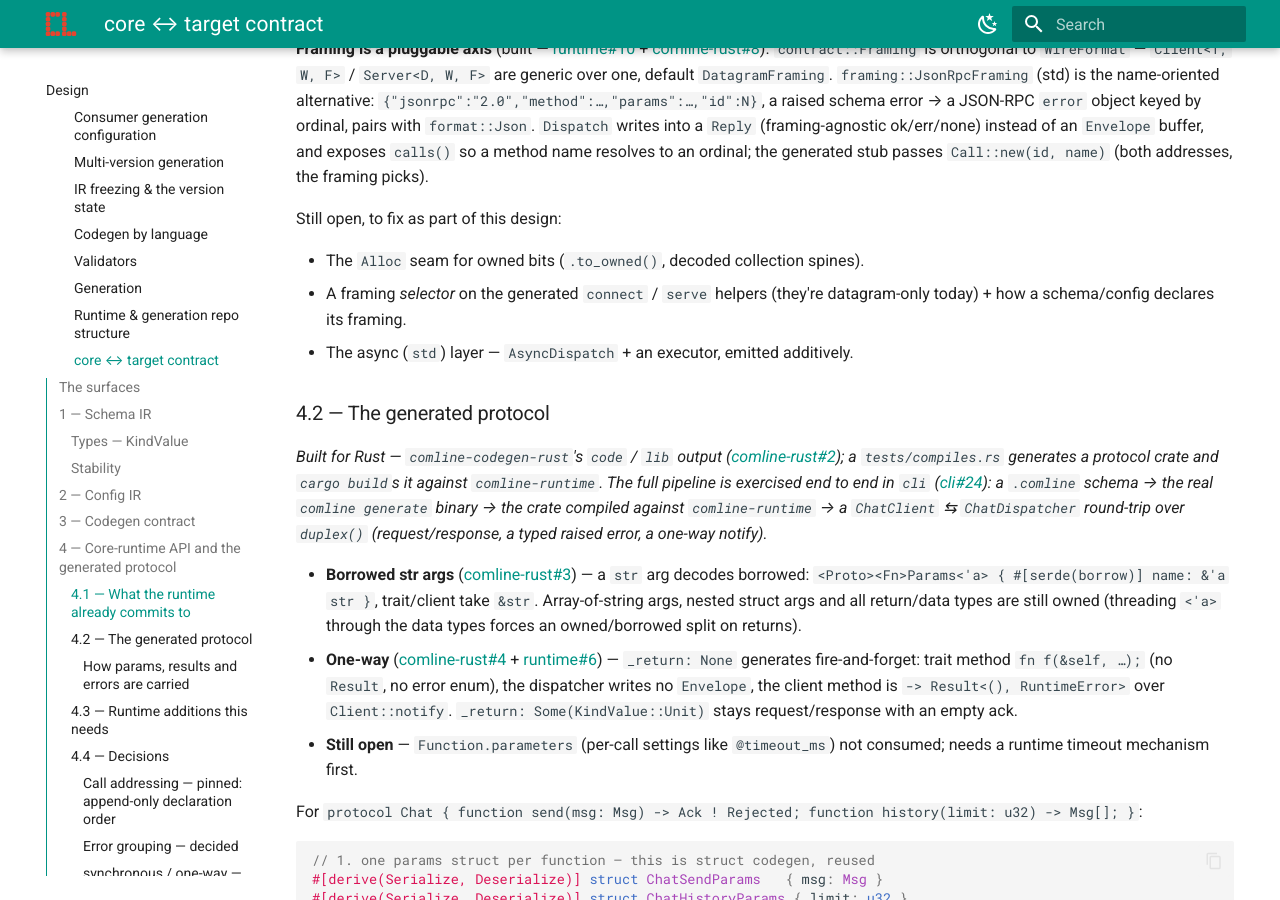
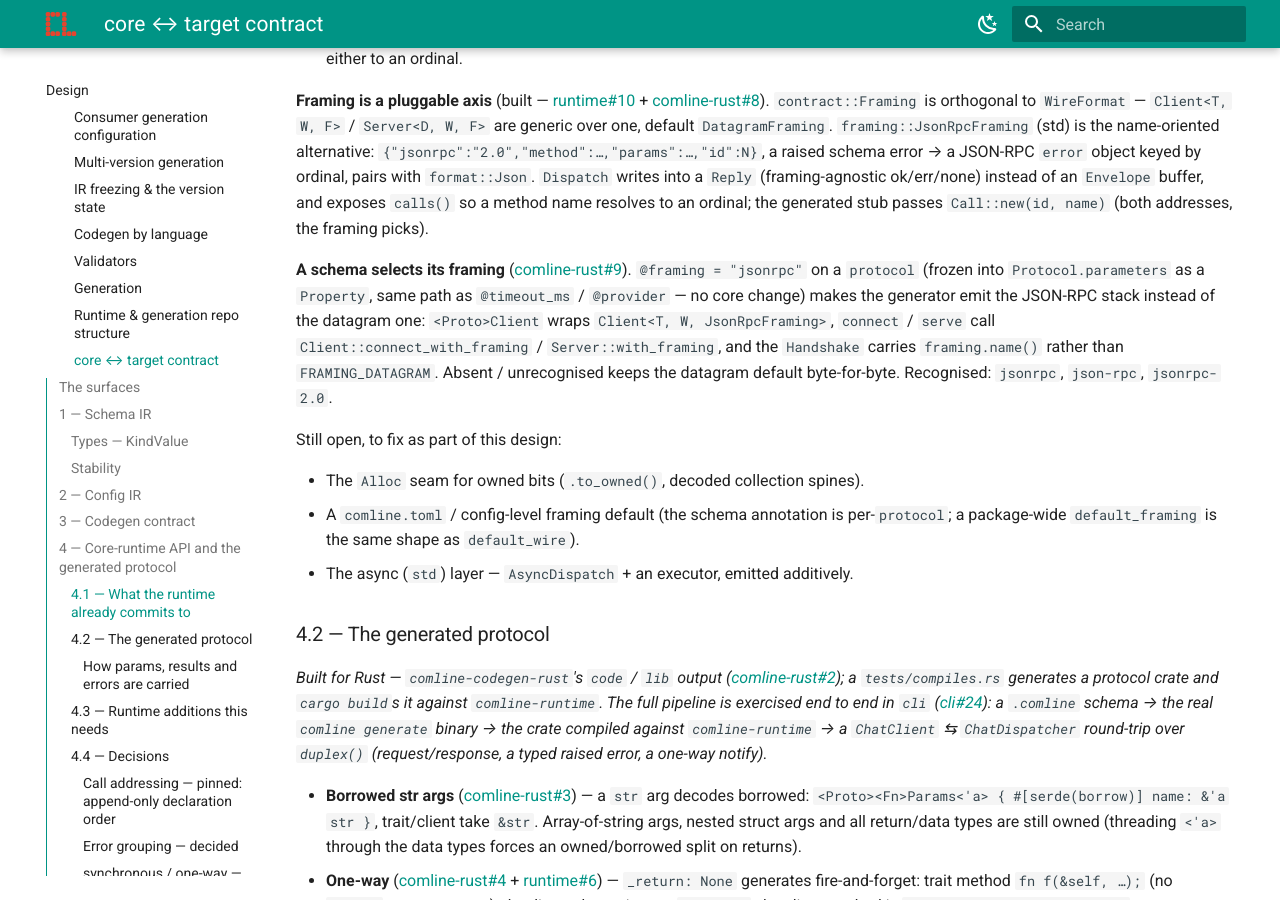
Before and after one commit to ComlineProject/docs, an MkDocs documentation site: the page built from docs/docs/design/core-target-contract.md, in a window 1280 px wide and 900 px high, scrolled down 4148 px. Built offline with MkDocs 1.6.1 and Material for MkDocs 9.7.7, drawn with Linux system fonts in a browser that asks for light colours; the version menu is left out; some of the changed text lies outside the part shown.

Commit message:
docs: the @framing protocol selector landed (comline-rust#9)
core-target-contract.md — record that the generated connect/serve helpers
now honour `@framing = "jsonrpc"` on a protocol; the remaining open item is
a package-wide framing default in config, not the selector.

guide/idl/protocol.md — a "Protocol annotations" section documenting
`@framing` for schema authors.

```diff
--- a/docs/docs/design/core-target-contract.md
+++ b/docs/docs/design/core-target-contract.md
@@ -14,7 +14,9 @@ layer is replaced by real `wire` (framing) + `transport` (`Transport` trait,
 modules (7d–7e), tested end to end over both transports. The §4.4 IR changes are
 landed in `comline-core` (drop `synchronous`, `Function.parameters`,
 `KindValue::Unit` — core#46; `throws: Vec<u16>` + error ordinals — core#47).
-Open: the `Alloc` seam, a JSON-RPC framing option, the async layer (7f+) ·
+Pluggable framing with a JSON-RPC impl (runtime#10 + comline-rust#8) and the
+per-`protocol` `@framing` selector (comline-rust#9) are built.
+Open: the `Alloc` seam, a config-level framing default, the async layer (7f+) ·
 Affects
 `ComlineProject/core`, `ComlineProject/generation`, `ComlineProject/runtime`,
 `ComlineProject/comline-<lang>`, `ComlineProject/cli`
@@ -192,11 +194,14 @@ built and tested (no more `todo!()` on this path):
 
 **Framing is a pluggable axis** (built — [runtime#10](https://github.com/ComlineProject/runtime/pull/10) + [comline-rust#8](https://github.com/ComlineProject/comline-rust/pull/8)). `contract::Framing` is orthogonal to `WireFormat` — `Client<T, W, F>` / `Server<D, W, F>` are generic over one, default `DatagramFraming`. `framing::JsonRpcFraming` (std) is the name-oriented alternative: `{"jsonrpc":"2.0","method":…,"params":…,"id":N}`, a raised schema error → a JSON-RPC `error` object keyed by ordinal, pairs with `format::Json`. `Dispatch` writes into a `Reply` (framing-agnostic ok/err/none) instead of an `Envelope` buffer, and exposes `calls()` so a method name resolves to an ordinal; the generated stub passes `Call::new(id, name)` (both addresses, the framing picks).
 
+**A schema selects its framing** ([comline-rust#9](https://github.com/ComlineProject/comline-rust/pull/9)). `@framing = "jsonrpc"` on a `protocol` (frozen into `Protocol.parameters` as a `Property`, same path as `@timeout_ms` / `@provider` — no core change) makes the generator emit the JSON-RPC stack instead of the datagram one: `<Proto>Client` wraps `Client<T, W, JsonRpcFraming>`, `connect` / `serve` call `Client::connect_with_framing` / `Server::with_framing`, and the `Handshake` carries `framing.name()` rather than `FRAMING_DATAGRAM`. Absent / unrecognised keeps the datagram default byte-for-byte. Recognised: `jsonrpc`, `json-rpc`, `jsonrpc-2.0`.
+
 Still open, to fix as part of this design:
 
 - The `Alloc` seam for owned bits (`.to_owned()`, decoded collection spines).
-- A framing *selector* on the generated `connect` / `serve` helpers (they're
-  datagram-only today) + how a schema/config declares its framing.
+- A `comline.toml` / config-level framing default (the schema annotation is
+  per-`protocol`; a package-wide `default_framing` is the same shape as
+  `default_wire`).
 - The async (`std`) layer — `AsyncDispatch` + an executor, emitted additively.
 
 ### 4.2 — The generated protocol
@@ -685,11 +690,12 @@ what remains is below the decision line:
   trait signatures are built (7b–7e), and the IR changes the decisions imply are
   landed (`Function.parameters`, `KindValue::Unit`, drop `synchronous` — core#46;
   `throws: Vec<u16>` + error ordinals — core#47). The connection handshake
-  (runtime#8 + comline-rust#6) and pluggable framing incl. JSON-RPC (runtime#10 +
-  comline-rust#8) are built. Still open at the wire level: a framing selector on
-  the generated helpers + how a schema declares its framing, a `WarnOnly`
-  handshake mode, multi-`throws` (`! A, B`) grammar, version-diff enforcement of
-  the ordinal append-only rule, and the transport-requirements config unit.
+  (runtime#8 + comline-rust#6), pluggable framing incl. JSON-RPC (runtime#10 +
+  comline-rust#8), and the per-`protocol` `@framing` selector on the generated
+  `connect` / `serve` helpers (comline-rust#9) are built. Still open at the wire
+  level: a package-wide framing default in config, a `WarnOnly` handshake mode,
+  multi-`throws` (`! A, B`) grammar, version-diff enforcement of the ordinal
+  append-only rule, and the transport-requirements config unit.
 - **§4.6** — decided; the buffer-reuse budget is met by 7d–7e (`Client` /
   `Server`), the dispatcher's reply-body scratch and the arena `Alloc` mode are
   the follow-ons.
```
Also changed, not shown: docs/docs/guide/idl/protocol.md (+17 -0 lines).
